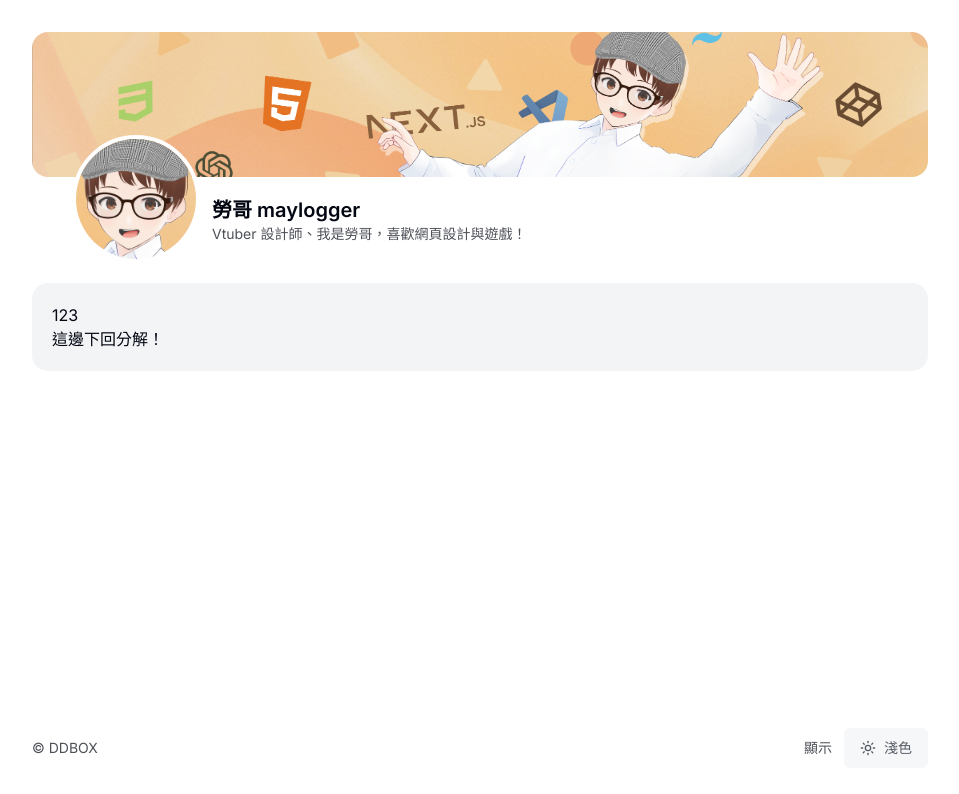
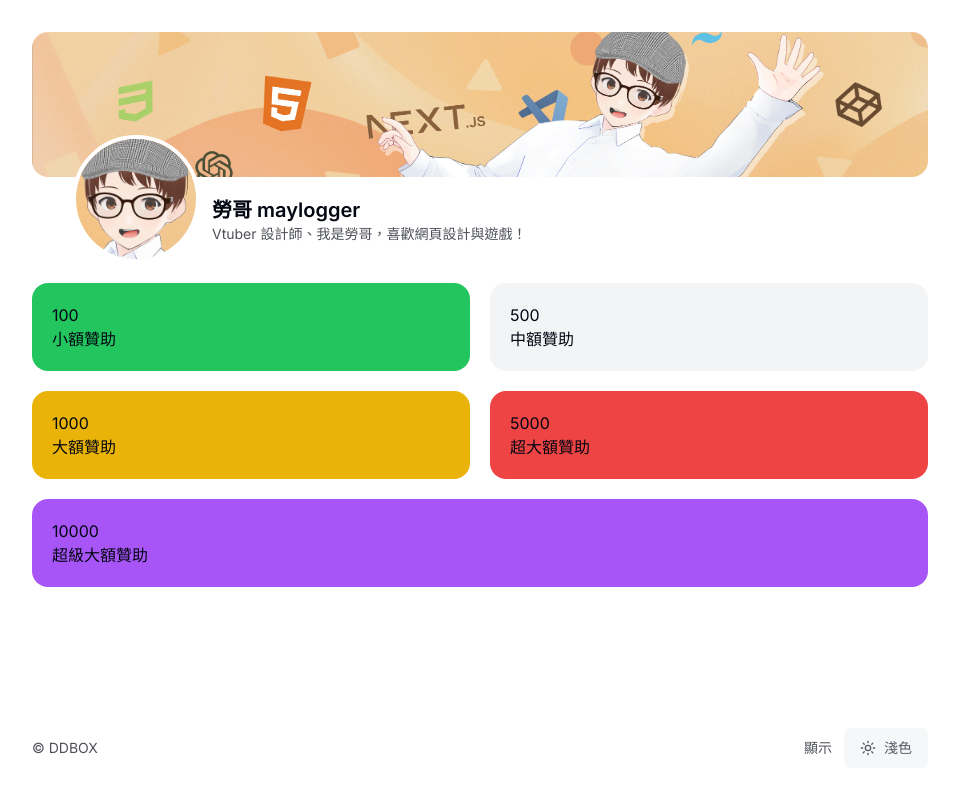
Before and after one commit to the-ddbox/ddbox-donate, a Next.js app: page / in a window 1280 px wide. Shown: the top 794 px of the page, without its empty margins (160-1119 px from the left). Built offline with nearby package versions, Linux system fonts and the light colour scheme.

Commit message:
donate level

```diff
--- a/app/page.tsx
+++ b/app/page.tsx
@@ -1,14 +1,45 @@
 import Image from 'next/image'
+
+const donateLevel = [
+  {
+    amout: 100,
+    title: '小額贊助',
+    color: 'bg-green-500',
+  },
+  {
+    amout: 500,
+    title: '中額贊助',
+    color: 'bg-blue-500',
+  },
+  {
+    amout: 1000,
+    title: '大額贊助',
+    color: 'bg-yellow-500',
+  },
+  {
+    amout: 5000,
+    title: '超大額贊助',
+    color: 'bg-red-500',
+  },
+  {
+    amout: 10000,
+    title: '超級大額贊助',
+    color: 'bg-purple-500',
+  },
+]
 
 export default function Home() {
   return (
-    <>
-      <div className="container">
-        <div className="rounded-lg sm:rounded-2xl p-5 bg-gray-100 dark:bg-gray-800">
-          <h2>123</h2>
-          <p>這邊下回分解！</p>
+    <div className="grid grid-cols-2 container gap-5">
+      {donateLevel.map((item, id) => (
+        <div
+          key={id}
+          className={`rounded-lg sm:rounded-2xl p-5 bg-gray-100 dark:bg-gray-800 last:odd:col-span-2 ${item.color}`}
+        >
+          <h2>{item.amout}</h2>
+          <p>{item.title}</p>
         </div>
-      </div>
-    </>
+      ))}
+    </div>
   )
 }
```
